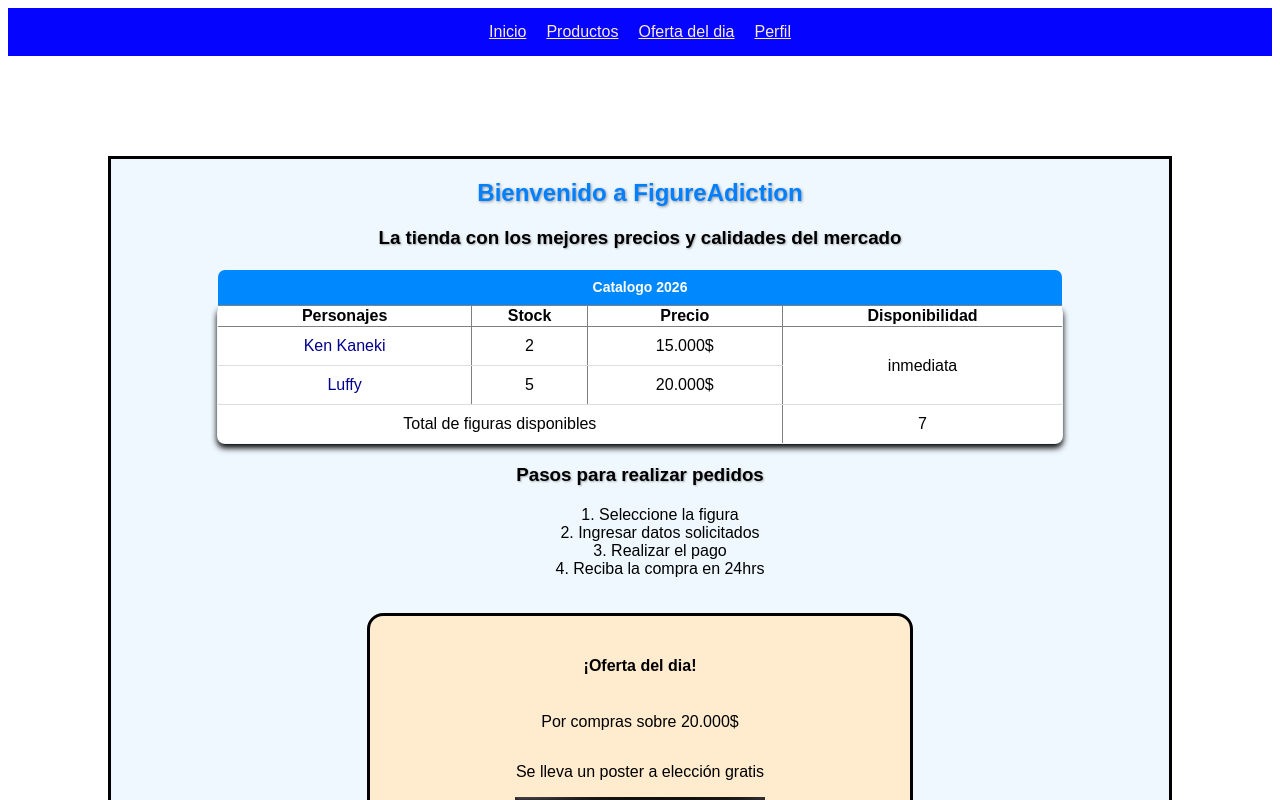
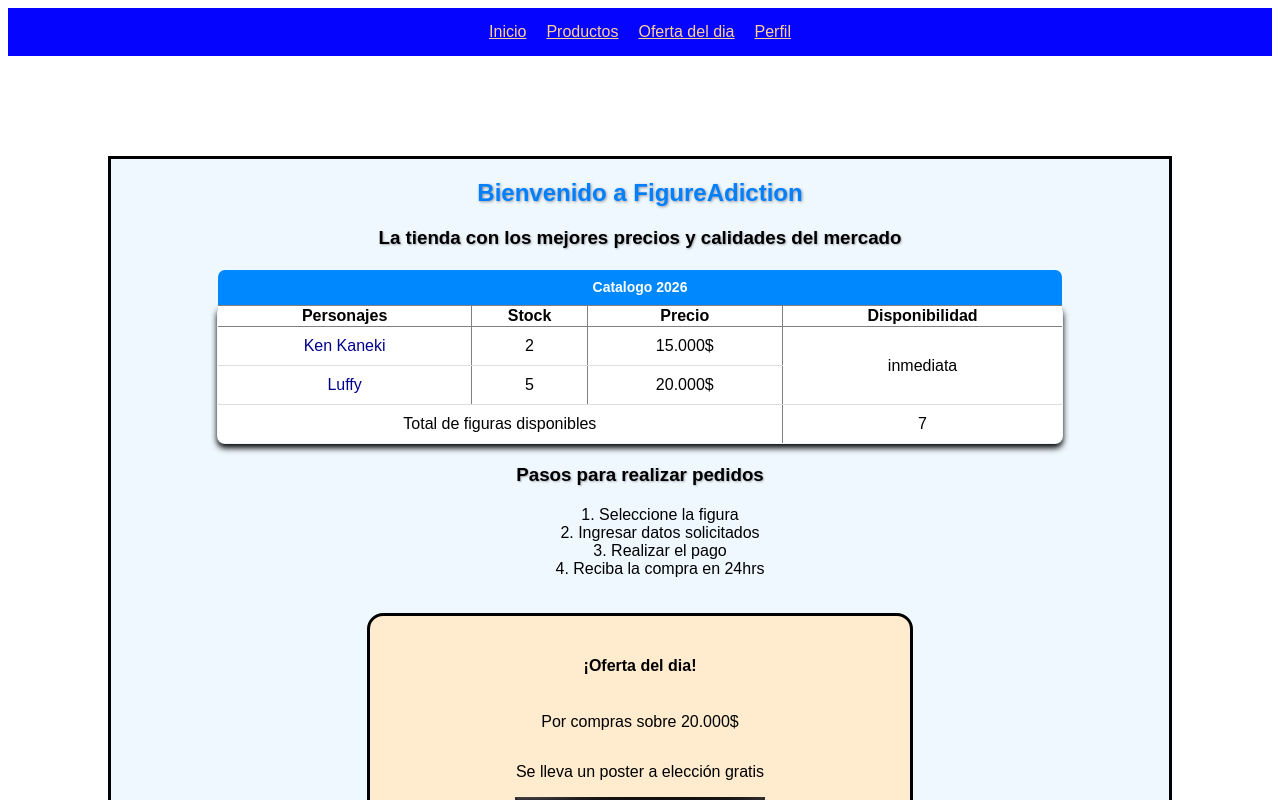
Before and after one commit to b3nj4dz/Eva1BC, a plain HTML site: page index.html in a window 1280 px wide. Shown: the top 800 px of the page. Drawn offline with Linux system fonts and the light colour scheme; a web font is replaced by a local one.

Commit message:
correcion

```diff
--- a/style.css
+++ b/style.css
@@ -25,7 +25,7 @@ body header nav ul li{
     list-style: none;
 }
 body header nav ul li a{
-    color: antiquewhite;
+    color: rgb(253, 209, 151);
 }
 
 main h3:nth-of-type(2){
```
